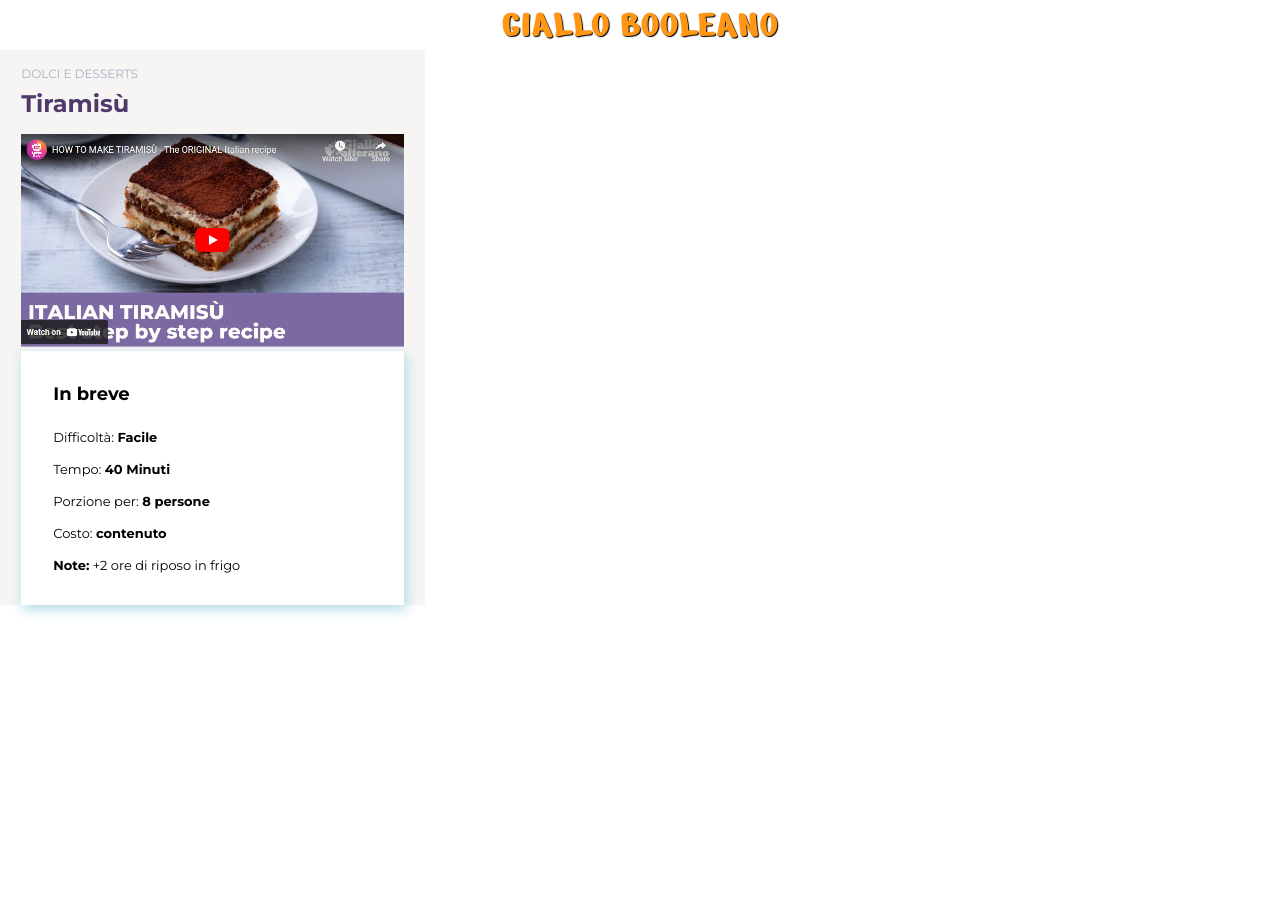
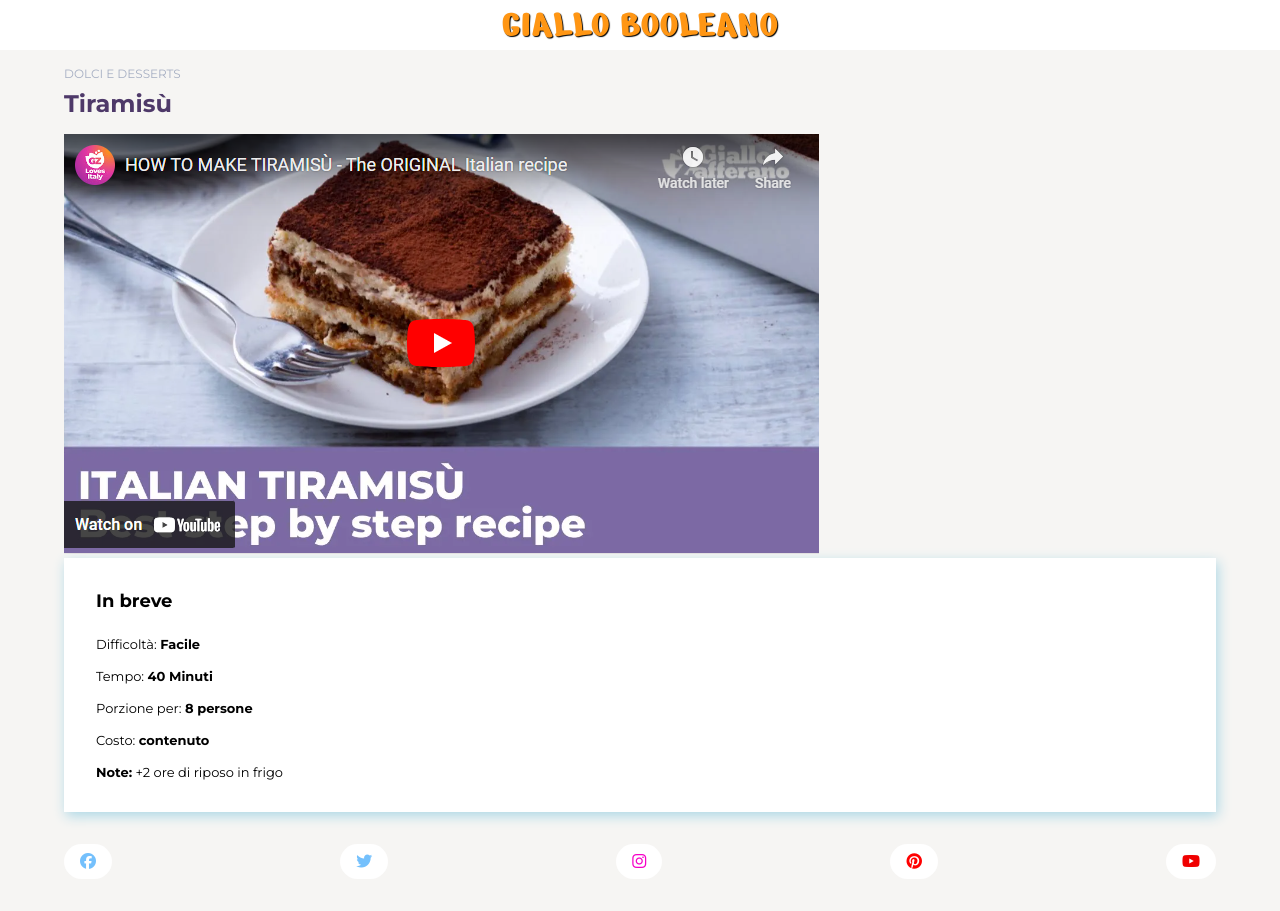
Before and after one commit to tommasodare/htmlcss-responsive-layout, a plain HTML site: page index.html in a window 1280 px wide. Before the commit the page ends 800 px from the top, so only its background shows below. Drawn offline with Linux system fonts and the light colour scheme.

Commit message:
Add Social Box

```diff
--- a/img/css/style.css
+++ b/img/css/style.css
@@ -6,17 +6,24 @@
 
 }
 
+body {
+    min-width: 425px;
+}
+
 main {
     background-color: #f6f5f3;
-    width: 425px;
 }
 
 .container {
+    width: 100%;
+    margin: auto;
     height: 50px;
     background-color: white;
     text-align: center;
 
     p {
+        width: 90%;
+        margin: auto;
         font-size: 40px;
         color: #ff9614;
         text-shadow: 1px 1px 1px black;
@@ -26,11 +33,8 @@ main {
 
 #jumbotron {
 
-    #jumbotron_titol, #jumbotron_box {
-
-        width: 90%;
-        margin: auto;
-    }
+    width: 90%;
+    margin: auto;
 
 }
 
@@ -83,3 +87,26 @@ main {
     }
 
 }
+
+#social {
+    width: 90%;
+    margin: auto;
+    padding: 2rem 0 2rem 0;
+
+    #social_icons {
+        display: flex;
+        justify-content: space-between;
+
+        .social_name {
+            display:none;
+
+        }
+
+    }
+}
+
+.social_box {
+    padding: 0.5rem 1rem 0.5rem 1rem;
+    border-radius: 30px;
+    background-color: white;
+}
--- a/index.html
+++ b/index.html
@@ -12,6 +12,7 @@
     <link rel="preconnect" href="https://fonts.googleapis.com">
     <link rel="preconnect" href="https://fonts.gstatic.com" crossorigin>
     <link href="https://fonts.googleapis.com/css2?family=Instrument+Sans:ital,wght@0,400..700;1,400..700&family=Montserrat:ital,wght@0,100..900;1,100..900&family=Nerko+One&family=Poppins:ital,wght@0,100;0,200;0,300;0,400;0,500;0,600;0,700;0,800;0,900;1,100;1,200;1,300;1,400;1,500;1,600;1,700;1,800;1,900&display=swap" rel="stylesheet">
+    <link rel="stylesheet" href="https://cdnjs.cloudflare.com/ajax/libs/font-awesome/6.7.2/css/all.min.css" integrity="sha512-Evv84Mr4kqVGRNSgIGL/F/aIDqQb7xQ2vcrdIwxfjThSH8CSR7PBEakCr51Ck+w+/U6swU2Im1vVX0SVk9ABhg==" crossorigin="anonymous" referrerpolicy="no-referrer" />
 
 </head>
 
@@ -26,11 +27,11 @@
         <div id="jumbotron">
             <div id="jumbotron_titol">
                 <p>DOLCI E DESSERTS</p>
-                <h2>Tiramisù</h2>
+                <h2><strong>Tiramisù</strong></h2>
             </div>
             <div id="jumbotron_box">
                 <div id="image_box">
-                    <img src="./img/image (10).png" alt="tiramisù">
+                    <img src="./img/css/image (10).png" alt="tiramisù">
                 </div>
                 <div id="text_box">
                     <h4>In breve</h4>
@@ -44,6 +45,33 @@
                 </div>
             </div>
         </div>
+
+        <div id="social">
+            <div id="social_icons">
+                <div class="social_box">
+                    <span><i class="fa-brands fa-facebook" style="color: #74C0FC;"></i></span>
+                    <span class="social_name">FACEBOOK</span>
+                </div>
+                <div class="social_box">
+                    <span><i class="fa-brands fa-twitter" style="color: #74C0FC;"></i></span>
+                    <span class="social_name">TWITTER</span>
+                </div>
+                <div class="social_box">
+                    <span><i class="fa-brands fa-instagram" style="color: #f500c8;"></i></span>
+                    <span class="social_name">INSTAGRAM</span>
+                </div>
+                <div class="social_box">
+                    <span><i class="fa-brands fa-pinterest" style="color: #ff0000;"></i></span>
+                    <span class="social_name">PINTEREST</span>
+                </div>
+                <div class="social_box">
+                    <span><i class="fa-brands fa-youtube" style="color: #f00000;"></i></span>
+                    <span class="social_name">YOU TUBE</span>
+                </div>
+            </div>
+        </div>
+
+        <div id="presentation"></div>
     </main>
 
 
```
Also changed, not shown: img/css/image (10).png (renamed from img/image (10).png).
